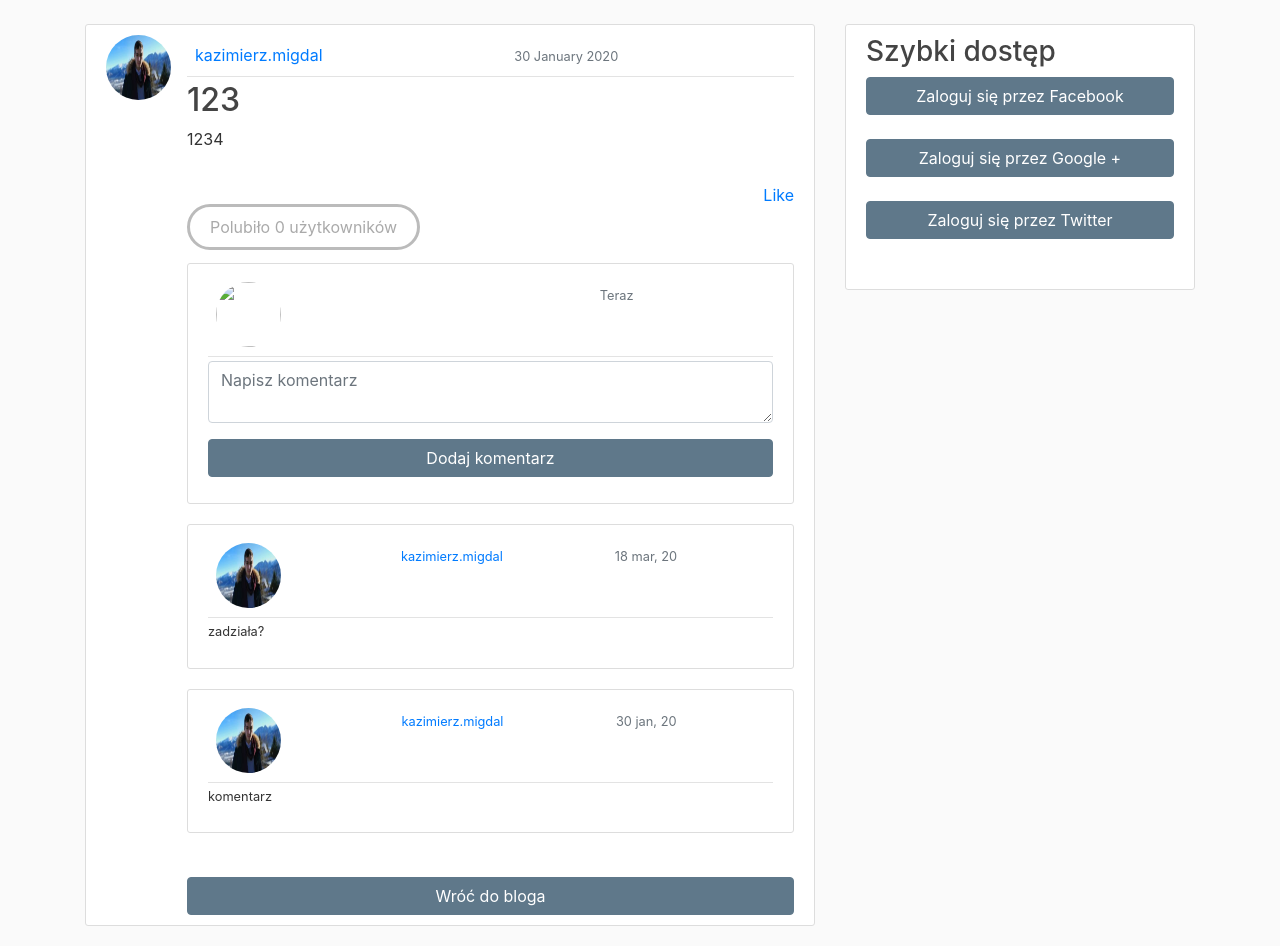
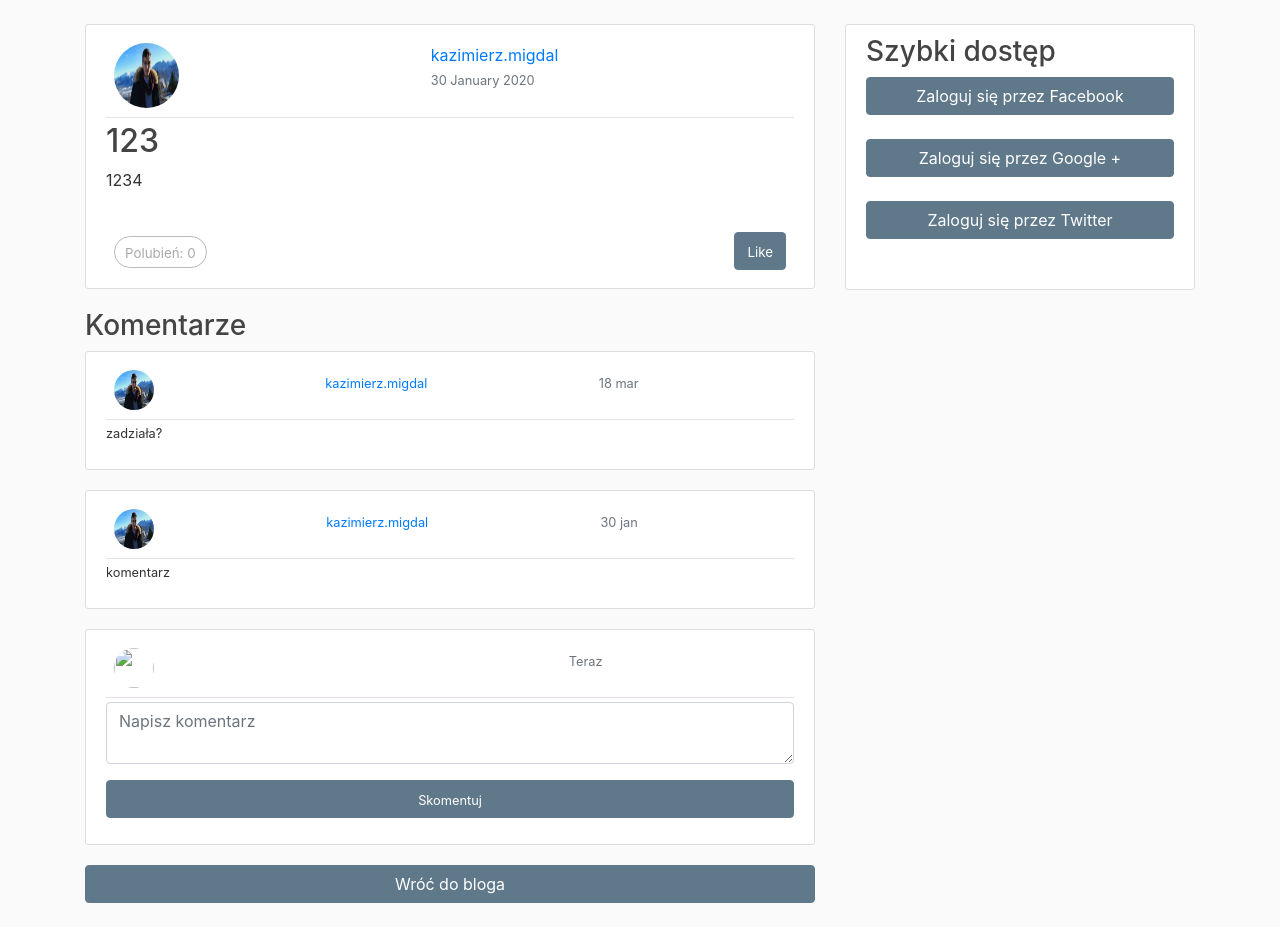
Before and after one commit to KazimierzMigdal/ZaUsmiechBombelka, a Django app: page /post/4/ in a window 1280 px wide. Shown: the part 56-1002 px from the top of the page. After the commit the page ends 959 px from the top, so only its background shows below. Run offline with Django 3.2, Linux system fonts and the light colour scheme; data comes from the database, SQL or seed files in the repository; both versions use the stored data as it was after the commit; some libraries are stand-ins or nearby versions.

Commit message:
Working with blog app
Layout changed
Comment form in list_ajax.html added
Comment action in index view added

```diff
--- a/Bombelka/ZaUsmiechBombelka/settings.py
+++ b/Bombelka/ZaUsmiechBombelka/settings.py
@@ -26,7 +26,7 @@
 # SECURITY WARNING: don't run with debug turned on in production!
 DEBUG = True
 
-ALLOWED_HOSTS = ['moja-witryna.pl', 'localhost', '127.0.0.1', '0.0.0.0:8888', '8aea6d58.ngrok.io']
+ALLOWED_HOSTS = ['moja-witryna.pl', 'localhost', '127.0.0.1', '0.0.0.0:8888', '9b227f3c.ngrok.io']
 
 
 # Application definition
@@ -43,6 +43,7 @@
     'market.apps.MarketConfig',
     'messanger_system.apps.MessangerSystemConfig',
     'crispy_forms',
+    'widget_tweaks',
     'django_cleanup',
     'actions.apps.ActionsConfig',
 ]
--- a/Bombelka/blog/forms.py
+++ b/Bombelka/blog/forms.py
@@ -3,6 +3,13 @@
 
 
 class CommentForm(forms.ModelForm):
+    text = forms.CharField(label="",widget=forms.Textarea(attrs={"rows":"2", "class":"form-control", "placeholder": "Napisz komentarz"}))
+
+    class Meta:
+        model = Comment
+        fields = ('text',)
+
+class CommentForm_2(forms.ModelForm):
     text = forms.CharField(label="",widget=forms.Textarea(attrs={"rows":"2", "class":"form-control", "placeholder": "Napisz komentarz"}))
 
     class Meta:
--- a/Bombelka/blog/static/blog/main.css
+++ b/Bombelka/blog/static/blog/main.css
@@ -66,13 +66,19 @@
   margin-right: 16px;
 }
 
+.comment-img {
+  height: 35px;
+  width: 35px;
+  margin-right: 16px;
+}
+
 .product-img {
-  hposition: absolute;
-    margin: auto;
-    top: 0;
-    left: 0;
-    right: 0;
-    bottom: 0;
+  position: absolute;
+  margin: auto;
+  top: 0;
+  left: 0;
+  right: 0;
+  bottom: 0;
 }
 
 .article-metadata {
@@ -177,9 +183,9 @@
 
 .count {
     color:#aaa;
-    border:3px solid #bbb;
-    border-radius:26px;
-    padding:10px 20px;
+    border:1px solid #bbb;
+    border-radius:16px;
+    padding:5px 10px;
 }
 
 a.like, a.follow { float:right; margin-top:-8px;}
--- a/Bombelka/blog/templates/blog/post_detail.html
+++ b/Bombelka/blog/templates/blog/post_detail.html
@@ -2,47 +2,81 @@
 {% load crispy_forms_tags%}
 {% block content %}
 <article class="media content-section">
-    <img class="rounded-circle article-img" src="{{ object.author.profile.image.url }}">
   <div class="media-body">
       <div class="article-metadata">
             <div class="d-flex align-content-end flex-wrap" >
                 <div class="p-2 mr-auto">
-                    <a class="mr-2" href="{% url 'profile' object.author.username %}">{{ object.author }}</a>
+                    <img class="rounded-circle article-img" src="{{ object.author.profile.image.url }}">
                 </div>
                 <div class="p-2 mr-auto">
-                    <small class="text-muted">{{ object.date_posted|date:"d F Y" }}</small>
+                    <a class="mr-2" href="{% url 'profile' object.author.username %}">{{ object.author }}</a>
+                    <br>
+                    <small class="text-muted mr-2">{{ object.date_posted|date:"d F Y" }}</small>
+                </div>
             </div>
             {% if post.author == user %}
-                <div class="p-2">
-                    <a class="btn btn-danger btn-sm float-right" href="{% url 'post-delete' object.id%}">Usuń</a>
-                    <a class="btn btn-sample btn-sm float-right mr-2" href="{% url 'post-update' object.id%}">Popraw</a>
+            <div class="d-flex bd-highlight" >
+                <div class="mr-auto p-2 bd-highlight">
+                    <a class="btn btn-danger btn-sm float-right" href="{% url 'post-delete' object.id%}"><span style="font-size:smaller;">Usuń</span></a>
+                </div>
+                <div class="p-2 bd-highlight">
+                    <a class="btn btn-sample btn-sm float-right mr-2" href="{% url 'post-update' object.id%}"><span style="font-size:smaller;">Popraw</span></a>
+                </div>
             </div>
             {% endif %}
-            </div>
         </div>
       <h2><a class="article-title" href="{% url 'post-detail' post.id%}">{{ object.title }}</a></h2>
       <p class="article-content">{{ object.content }}</p>
       <br>
-        <div>
-        <a href="#" data-id="{{ object.id }}"  data-action="{% if request.user in object.users_like.all %}un{% endif %}like" class="like button">
-                    {% if request.user not in object.users_like.all %}
+      <div class="d-flex bd-highlight" >
+        <div class="mr-auto p-2 bd-highlight">
+          <span class="count">
+            <span style="font-size:smaller;">Polubień: <span class="total">{{ post.users_like.count}}</span></span>
+          </span>
+        </div>
+        <div class="p-2 bd-highlight">
+           <a href="#" data-id="{{ object.id }}"  data-action="{% if request.user in object.users_like.all %}un{% endif %}like" class=" btn btn-sample like button">
+              <span style="font-size:smaller;">{% if request.user not in object.users_like.all %}
                 Like
                 {% else %}
                   Unlike
                 {% endif %}
+              </span>
           </a>
-        <br>
-        <span class="count">
-         Polubił{{ post.users_like.count|pluralize:"o"}} <span class="total">{{ post.users_like.count}}</span> użytkownik{{ post.users_like.count|pluralize:"ów"}}
-         </span>
         </div>
-        <br>
+      </div>
+  </div>
+</article>
+
+<h3>Komentarze</h3>
+{% for comment in post.comments.all %}
 <article class="media content-section">
   <div class="media-body">
   <div class="article-metadata">
     <div class="d-flex align-content-end flex-wrap">
       <div class="p-2 mr-auto">
-                  <img class="rounded-circle article-img" src="{{ request.user.profile.image.url }}">
+        <img class="rounded-circle comment-img" src="{{ comment.author.profile.image.url }}">
+      </div>
+      <div class="p-2 mr-auto">
+        <small><a class="mr-2" href="{% url 'profile' comment.author.username %}">{{ comment.author }}</a></small>
+      </div>
+      <div class="p-2 mr-auto">
+        <small class="text-muted">{{ comment.created_date|date:'d b' }}</small>
+      </div>
+    </div>
+  </div>
+  <small>{{ comment.text|linebreaks }}</small>
+  </div>
+</article>
+{% endfor %}
+
+
+<article class="media content-section">
+  <div class="media-body">
+    <div class="article-metadata">
+      <div class="d-flex align-content-end flex-wrap">
+        <div class="p-2 mr-auto">
+          <img class="rounded-circle comment-img" src="{{ request.user.profile.image.url }}">
         </div>
         <div class="p-2 mr-auto">
           <small><a class="mr-2" href="{% url 'profile' request.user.username %}">{{ request.user.username }}</a></small>
@@ -60,35 +94,17 @@
             {{ form.text|as_crispy_field}}
           </div>
         </div>
-                <button class="btn btn-sample btn-block" type="submit">Dodaj komentarz</button>
+        <div class="position-relative">
+          <button class="btn btn-sample btn-block" type="submit"><small>Skomentuj</small></button>
+        </div>
       </div>
     </form>
   </div>
 </article>
-        {% for comment in post.comments.all %}
-          <article class="media content-section">
-            <div class="media-body">
-              <div class="article-metadata">
-                <div class="d-flex align-content-end flex-wrap">
-                  <div class="p-2 mr-auto">
-                    <img class="rounded-circle article-img" src="{{ comment.author.profile.image.url }}">
-                  </div>
-                  <div class="p-2 mr-auto">
-                    <small><a class="mr-2" href="{% url 'profile' comment.author.username %}">{{ comment.author }}</a></small>
-                  </div>
-                  <div class="p-2 mr-auto">
-                    <small class="text-muted">{{ comment.created_date|date:'d b, y' }}</small>
-                  </div>
-                </div>
-              </div>
-              <small>{{ comment.text|linebreaks }}</small>
-            </div>
-          </article>
-        {% endfor %}
-        <br>
+
+<div class="position-relative mb-4">
   <a href="{% url 'blog-home' %}"><button class="btn btn-sample btn-block">Wróć do bloga</button></a>
 </div>
-</article>
 {% endblock content %}
 
 {% block domready %}
--- a/Bombelka/blog/views.py
+++ b/Bombelka/blog/views.py
@@ -24,7 +24,7 @@
 from django import forms
 from django.contrib import messages
 from actions.utils import create_action
-from .forms import CommentForm
+from .forms import CommentForm, CommentForm_2
 from django.urls import reverse
 
 
@@ -36,15 +36,25 @@
 
     if request.method == 'POST':
         form = PostForm(request.POST)
-        if form.is_valid():
+        comment_form = CommentForm_2(request.POST)
+        if form.is_valid() and not comment_form.is_valid():
             post = form.save(commit=False)
             post.author = request.user
             post.save()
             create_action(request.user, 'dodał post', post)
             messages.success(request, f'Post został dodany')
             return redirect('blog-home')
+        elif comment_form.is_valid() and not form.is_valid():
+            comment = comment_form.save(commit=False)
+            post_id = request.POST.get("save_home")
+            comment.author = request.user
+            comment.post = Post.objects.get(pk=post_id)
+            comment.save()
+            create_action(comment.author, 'skomentował', comment.post)
+            messages.success(request, f'Komentarz został dodany')
     else:
         form = PostForm()
+        comment_form = CommentForm_2()
 
     try:
         posts = paginator.page(page)
@@ -58,12 +68,14 @@
         return render(request,
                     'blog/list_ajax.html',
                     {'posts': posts,
-                    'section': 'blog'})
+                    'section': 'blog',
+                    'comment_form':comment_form})
     return render(request,
                     'blog/home.html',
                     {'posts': posts,
                     'section': 'blog',
-                    'form': form})
+                    'form': form,
+                    'comment_form':comment_form})
 
 class PostDetailView(FormMixin, DetailView):
     model = Post
--- a/Bombelka/market/views.py
+++ b/Bombelka/market/views.py
@@ -59,7 +59,7 @@
         if form_class is None:
             form_class = self.get_form_class()
         form = super(ProductCreateView, self).get_form(form_class)
-        form.fields['description'].widget = forms.Textarea(attrs={"rows":"6", "class":"form-control"})
+        form.fields['description'].widget = forms.Textarea(attrs={"rows":"6", "class":"form-control", "placeholder": "Opis Produktu"})
         form.fields['title'].widget = forms.TextInput(attrs={"class":"form-control",  "placeholder": "Nazwa Produktu"})
         form.fields['title'].lable=''
         return form
--- a/Bombelka/users/templates/users/login.html
+++ b/Bombelka/users/templates/users/login.html
@@ -4,7 +4,7 @@
     <div class="content-section">
         <form method="POST" class="d-flex justify-content-center">
             {% csrf_token %}
-            <fieldset  class="d-flex justify-content-centerk">
+            <fieldset>
                 <legend class="d-flex justify-content-center"> Zaloguj Się</legend>
                     {{ form|crispy }}
                 <br>
--- a/requirements.txt
+++ b/requirements.txt
@@ -1,6 +1,6 @@
 certifi==2018.10.15
 chardet==3.0.4
-Django==2.1
+Django==2.1.5
 django-cleanup==4.0.0
 django-crispy-forms==1.7.2
 idna==2.7
```
Also changed, not shown: Bombelka/blog/templates/blog/home.html (+5 -4 lines), Bombelka/blog/templates/blog/list_ajax.html (+55 -20 lines), Bombelka/market/templates/market/product_form.html (+12 -1 lines), Bombelka/db.sqlite3, Bombelka/media/product_pics/plot.png (added), Bombelka/media/product_pics/plot_362Kx9F.png (added). Lines whose indentation alone changed are shown as unchanged.
